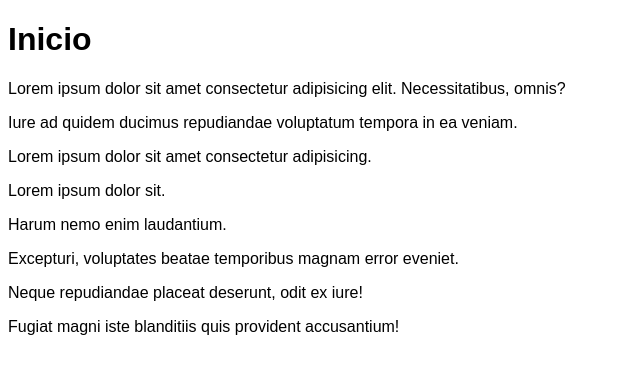
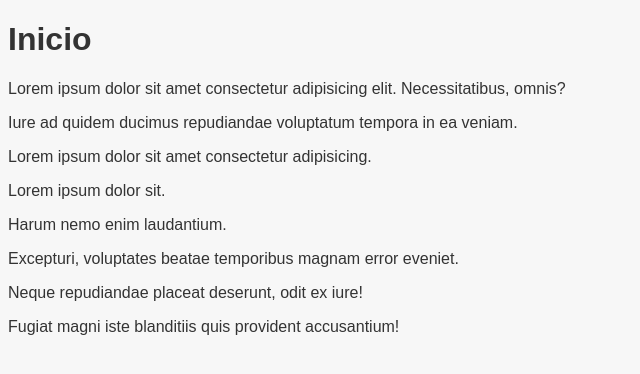
Before and after one commit to jdrjuan/curso-git-2023-08-07, a plain HTML site: page index.html in a window 1280 px wide. Shown: the whole page, without its empty margins (0-640 px from the left). Drawn offline with Linux system fonts and the light colour scheme.

Commit message:
Define colores de texto y fondo de body

```diff
--- a/css/style.css
+++ b/css/style.css
@@ -1,3 +1,5 @@
 body {
     font-family: Arial, "Helvetica Neue", Helvetica, sans-serif;
+    background-color: #f7f7f7;
+    color: #333;
 }
```
